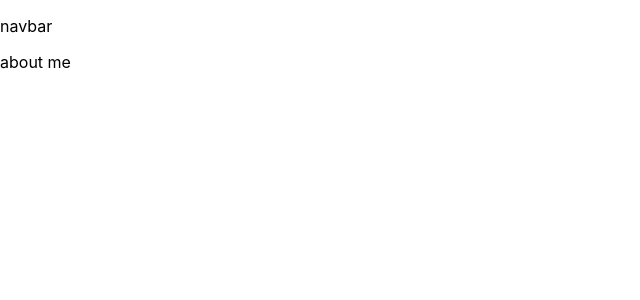
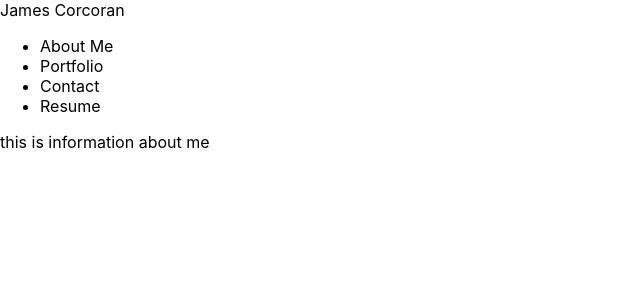
Before and after one commit to jcorcorangithub/react_portfolio, a React (Create React App) app in the folder react_portfolio/: page /navbar in a window 1280 px wide. Shown: the top 300 px of the page, without its empty margins (0-640 px from the left). Built offline with nearby package versions, Linux system fonts and the light colour scheme.

Commit message:
added to header and navbar

```diff
--- a/react_portfolio/package.json
+++ b/react_portfolio/package.json
@@ -7,6 +7,7 @@
     "@testing-library/react": "^11.2.7",
     "@testing-library/user-event": "^12.8.3",
     "react": "^17.0.2",
+    "react-bootstrap": "^1.6.1",
     "react-dom": "^17.0.2",
     "react-router-dom": "^5.2.0",
     "react-scripts": "4.0.3",
--- a/react_portfolio/src/App.js
+++ b/react_portfolio/src/App.js
@@ -11,17 +11,22 @@ import { BrowserRouter as Router, Route } from 'react-router-dom';
 
 function App() {
   return (
+    <div>
     <Router>
+      <header>James Corcoran
+        {/* <Route exact path ='/navbar'> */}
+          <NavBar />
+        {/* </Route> */}
+      </header>
 
-      {/* <Route exact path ='/navbar'> */}
-        <NavBar />
-      {/* </Route> */}
+
 
       {/* <Route exact path ='/aboutme'>  */}
         <AboutMe />
       {/* </Route> */}
 
     </Router>
+    </div>
   );
 }
 
--- a/react_portfolio/src/components/aboutme.js
+++ b/react_portfolio/src/components/aboutme.js
@@ -2,7 +2,7 @@
 
 export default function AboutMe(){
     return (
-        <p>about me</p>
+        <p>this is information about me</p>
     );
 }
 
--- a/react_portfolio/src/components/navbar.js
+++ b/react_portfolio/src/components/navbar.js
@@ -1,8 +1,16 @@
-// import React from 'react';
+import React from 'react';
+import {Navbar, Nav} from 'react-bootstrap';
 
 export default function NavBar(){
     return (
-        <p>navbar</p>
+        <Navbar>
+        <ul>
+            <li>About Me</li>
+            <li>Portfolio</li>
+            <li>Contact</li>
+            <li>Resume</li>
+        </ul>
+        </Navbar>
     );
 }
 
```
Also changed, not shown: 1 other file (tests, documents, lock files or other folders).
